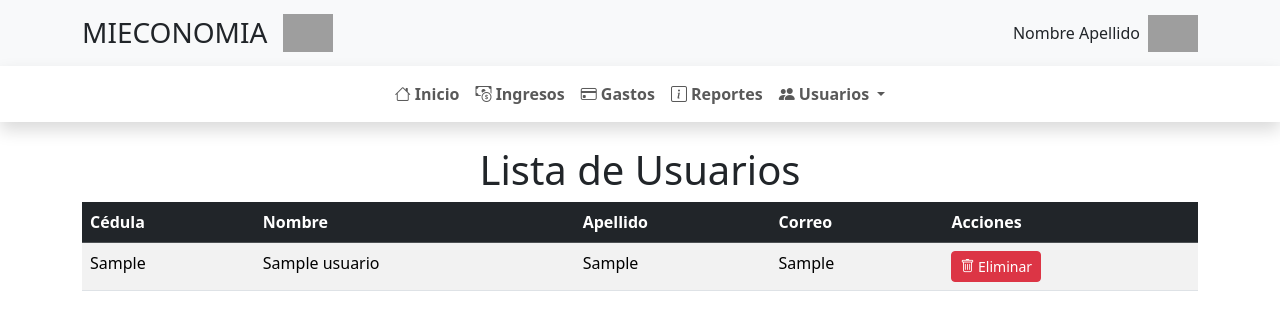
After one commit to AlejandroObando23/ProyectoWeb, a PHP site: page /AdminUserLista.php in a window 1280 px wide. The commit adds this page. Shown: the top 330 px of the page. Run offline with PHP 8.4, Linux system fonts and the light colour scheme; tables that the repository leaves empty or names only in its code hold one stand-in row (values such as "Sample post"); grey boxes are pictures that could not be loaded.

Commit message:
Verificacion de Datos , A;adir usuarios

```diff
--- a/Code/html/Administrador/AdminUserLista.html
+++ b/Code/html/Administrador/AdminUserLista.html
@@ -59,7 +59,7 @@ integrity="sha384-QWTKZyjpPEjISv5WaRU9OFeRpok6YctnYmDr5pNlyT2bRjXh0JMhjY6hW+ALEw
                       <i class="bi bi-people-fill"></i> Usuarios
                   </a>
                   <ul class="dropdown-menu menu" aria-labelledby="usuariosDropdown">
-                      <li><a class="dropdown-item" href="AdminUserLista.html"><i class="bi bi-person-lines-fill"></i> Lista de
+                      <li><a class="dropdown-item" href="../../php/AdminUserLista.php"><i class="bi bi-person-lines-fill"></i> Lista de
                               usuarios</a></li>
                       <li><a class="dropdown-item" href="AdminUserCrear.html"><i class="bi bi-person-fill-add"></i> Agregar
                               usuario</a></li>
--- /dev/null
+++ b/Code/php/AdminUserLista.php
@@ -0,0 +1,106 @@
+<?php
+include("conexion.php");
+
+// Consultar usuarios
+$sql = "SELECT Cedula, Nombre, Apellido, Correo FROM usuarios";
+$result = $conn->query($sql);
+?>
+
+<!doctype html>
+<html lang="es">
+<head>
+    <meta charset="utf-8">
+    <title>Administrador</title>
+    <link href="https://cdn.jsdelivr.net/npm/bootstrap@5.3.3/dist/css/bootstrap.min.css" rel="stylesheet">
+    <link rel="icon" type="image/x-icon" href="../../imagenes/logo.png">
+    <link href="../../css/menu.css" rel="stylesheet" type="text/css">
+    <link rel="stylesheet" href="https://cdn.jsdelivr.net/npm/bootstrap-icons/font/bootstrap-icons.css">
+    <meta name="viewport" content="width=device-width, initial-scale=1.0">
+</head>
+
+<body>
+<header class="navbar bg-light">
+    <div class="container">
+        <div class="d-flex justify-content-between align-items-center w-100">
+            <div class="d-flex align-items-center">
+                <h1 class="fs-3 my-2">MIECONOMIA</h1>
+                <img class="mx-3 d-none d-md-flex" src="../../imagenes/logo.png" alt="Logo" width="50">
+            </div>
+            <div class="ms-auto d-flex align-items-center text-center">
+                <span id="nombreUsuario" class="me-2 d-none d-md-flex">Nombre Apellido</span>
+                <i class="fs-4" id="user-icon">
+                    <img src="../../imagenes/iconoUser.png" alt="user" width="50">
+                </i>
+            </div>
+        </div>
+    </div>
+</header>
+
+<nav class="navbar navbar-expand-lg navbar-light sticky-top shadow menu">
+    <div class="container-fluid">
+        <button class="navbar-toggler" type="button" data-bs-toggle="collapse" data-bs-target="#menuNav">
+            <span class="navbar-toggler-icon"></span>
+        </button>
+        <div class="collapse navbar-collapse" id="menuNav">
+            <ul class="navbar-nav mx-auto">
+                <li class="nav-item fw-bold"><a class="nav-link" href="#"><i class="bi bi-house"></i> Inicio</a></li>
+                <li class="nav-item fw-bold"><a class="nav-link" href="#"><i class="bi bi-cash-coin"></i> Ingresos</a></li>
+                <li class="nav-item fw-bold"><a class="nav-link" href="#"><i class="bi bi-credit-card"></i> Gastos</a></li>
+                <li class="nav-item fw-bold"><a class="nav-link" href="#"><i class="bi bi-info-square"></i> Reportes</a></li>
+                <li class="nav-item dropdown fw-bold">
+                    <a class="nav-link dropdown-toggle" href="#" id="usuariosDropdown" role="button"
+                       data-bs-toggle="dropdown">
+                        <i class="bi bi-people-fill"></i> Usuarios
+                    </a>
+                    <ul class="dropdown-menu">
+                        <li><a class="dropdown-item active" href="AdminUserLista.php"><i class="bi bi-person-lines-fill"></i> Lista de usuarios</a></li>
+                        <li><a class="dropdown-item" href="../html/Administrador/AdminUserCrear.html"><i class="bi bi-person-fill-add"></i> Agregar usuario</a></li>
+                        <li><a class="dropdown-item" href="AdminUserRoles.html"><i class="bi bi-person-check-fill"></i> Administrar permisos</a></li>
+                    </ul>
+                </li>
+            </ul>
+        </div>
+    </div>
+</nav>
+
+<div class="container mt-4">
+    <h1 class="text-center">Lista de Usuarios</h1>
+    <div class="table-responsive">
+        <table class="table table-striped table-hover">
+            <thead class="table-dark">
+                <tr>
+                    <th>Cédula</th>
+                    <th>Nombre</th>
+                    <th>Apellido</th>
+                    <th>Correo</th>
+                    <th>Acciones</th>
+                </tr>
+            </thead>
+            <tbody>
+                <?php if ($result->num_rows > 0): ?>
+                    <?php while ($row = $result->fetch_assoc()): ?>
+                        <tr>
+                            <td><?= htmlspecialchars($row["Cedula"]) ?></td>
+                            <td><?= htmlspecialchars($row["Nombre"]) ?></td>
+                            <td><?= htmlspecialchars($row["Apellido"]) ?></td>
+                            <td><?= htmlspecialchars($row["Correo"]) ?></td>
+                            <td>
+                                <a href="eliminar_usuario.php?cedula=<?= urlencode($row["Cedula"]) ?>" class="btn btn-danger btn-sm" onclick="return confirm('¿Seguro que deseas eliminar este usuario?');">
+                                    <i class="bi bi-trash"></i> Eliminar
+                                </a>
+                            </td>
+                        </tr>
+                    <?php endwhile; ?>
+                <?php else: ?>
+                    <tr><td colspan="5" class="text-center">No hay usuarios registrados</td></tr>
+                <?php endif; ?>
+            </tbody>
+        </table>
+    </div>
+</div>
+
+<script src="https://cdn.jsdelivr.net/npm/bootstrap@5.3.3/dist/js/bootstrap.bundle.min.js"></script>
+</body>
+</html>
+
+<?php $conn->close(); ?>
--- /dev/null
+++ b/Code/php/conexion.php
@@ -0,0 +1,14 @@
+<?php
+$servername = "localhost";
+$username = "admin";
+$password = "admin";
+$database = "ECONOMIAF";
+
+// Crear conexión
+$conn = new mysqli($servername, $username, $password, $database);
+
+// Verificar conexión
+if ($conn->connect_error) {
+    die("Error de conexión: " . $conn->connect_error);
+}
+?>
```
Also changed, not shown: Code/html/Administrador/AdminUserCrear.html (+10 -16 lines), Code/javascript/ingreso.js (added, +65 -0 lines), Code/php/eliminar_usuario.php (added, +20 -0 lines), Code/php/login.php (+23 -38 lines), Code/php/registrar_usuario.php (added, +55 -0 lines).
